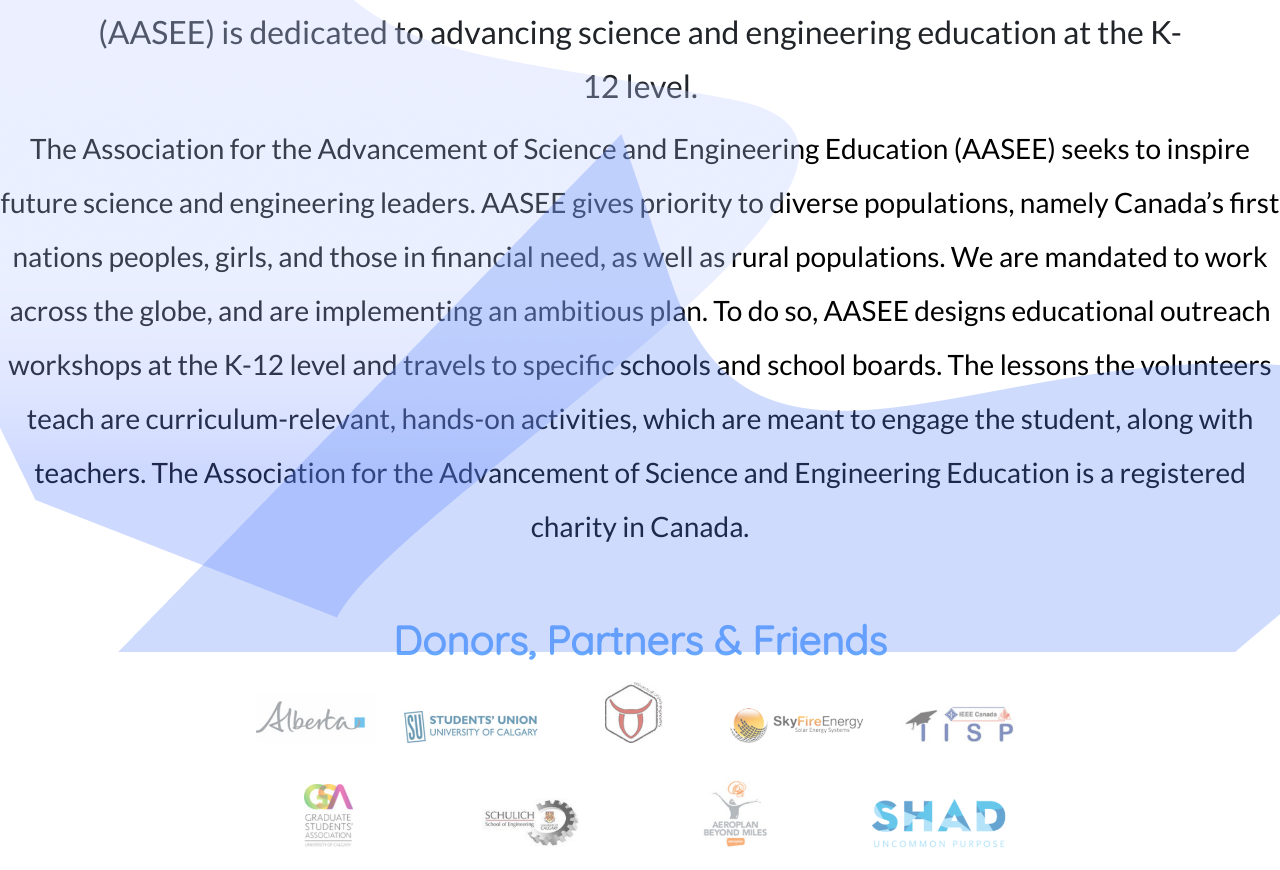
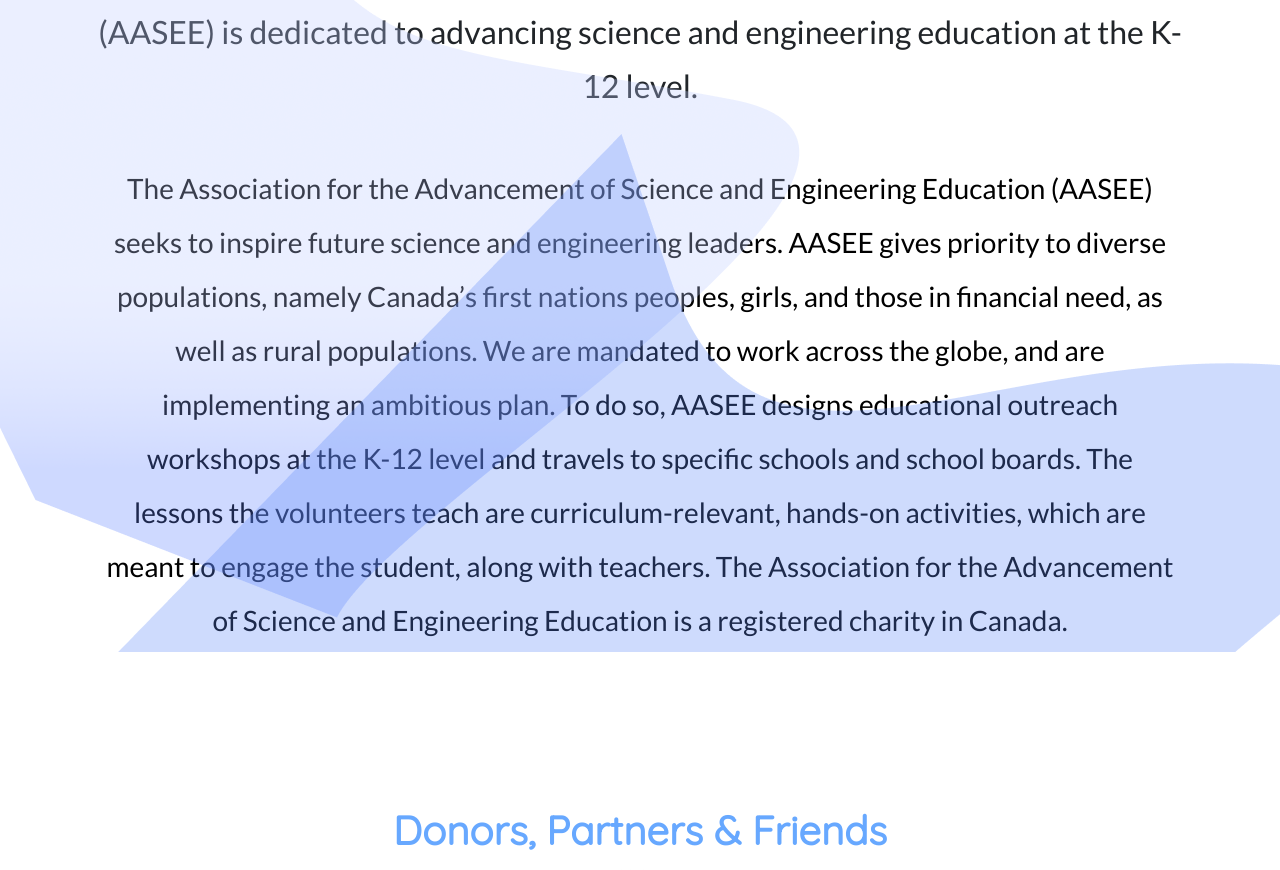
Before and after one commit to MushtabaA/AASEE-Website, a React (Create React App) app in the folder react-bootstrap/: page / in a window 1280 px wide. Shown: the part 956-1826 px from the top of the page. Built offline with nearby package versions, Linux system fonts and the light colour scheme.

Commit message:
Added padding to home.jsx

```diff
--- a/react-bootstrap/src/components/Home.jsx
+++ b/react-bootstrap/src/components/Home.jsx
@@ -1,4 +1,5 @@
-import React, { Component} from "react";
+import React, { Component } from "react";
+import { Jumbotron, Container } from "react-bootstrap";
 import "./Home.css";
 
 export default class Home extends Component {
@@ -85,16 +86,16 @@ export default class Home extends Component {
               <span class="sr-only">Next</span>
             </a>
           </div>
-          <div>
+          <div class="container-fluid px-2 pb-5 mb-5">
             <h1 class="pt-5 text-center container-sm title">
               Our Mission
           </h1>
-          <h5 id="midtitle" class="pt-5 text-center container-sm midtitle">
+            <h5 id="midtitle" class="pt-5 text-center container-sm midtitle mb-5">
               The Association for the Advancement of Science and Engineering
               Education (AASEE) is dedicated to advancing science and engineering
               education at the K-12 level.
           </h5>
-          <h6 class="subtitle">
+            <h6 class="subtitle px-5 mx-5 mt-5">
               The Association for the Advancement of Science and Engineering
               Education (AASEE) seeks to inspire future science and engineering
               leaders. AASEE gives priority to diverse populations, namely
@@ -116,7 +117,7 @@ export default class Home extends Component {
             <img src="/assets/vector2.png" alt="vector2" />
           </div>
         </div>
-        <div>
+        <div class="mb-5">
           <h1 class="pt-5 text-center container-sm title">
             Donors, Partners & Friends
           </h1>
```
Lines whose indentation alone changed are shown as unchanged.
